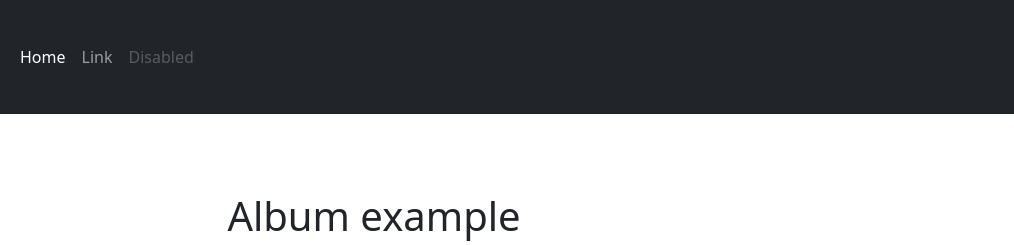
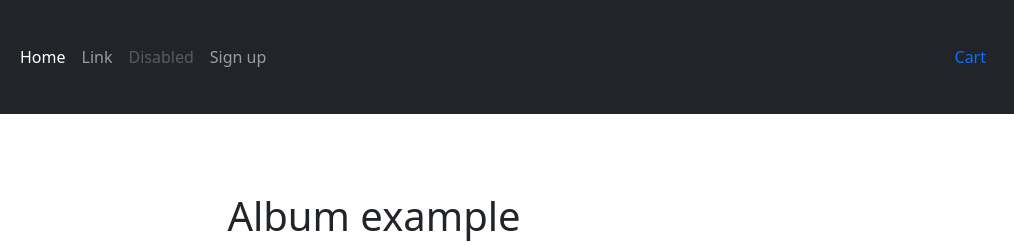
Before and after one commit to rikyanbarraza/webshop-stripe, a website: page public/index.html in a window 1280 px wide. Shown: the top 245 px of the page, 266-1280 px from the left. Drawn offline with nearby package versions, Linux system fonts and the light colour scheme; a script that the page names is missing.

Commit message:
Update index.html

```diff
--- a/public/index.html
+++ b/public/index.html
@@ -40,6 +40,12 @@
             </li>
             <li class="nav-item">
               <a class="nav-link disabled">Disabled</a>
+            </li>
+            <li class="nav-item"><a href="#" class="nav-link link-dark px-2">Sign up</a></li>
+          </ul>
+          <ul class="nav justify-content-end">
+            <li class="nav-item">
+              <a class="nav-link" href="cart.html">Cart</a>
             </li>
           </ul>
         </div>
```
